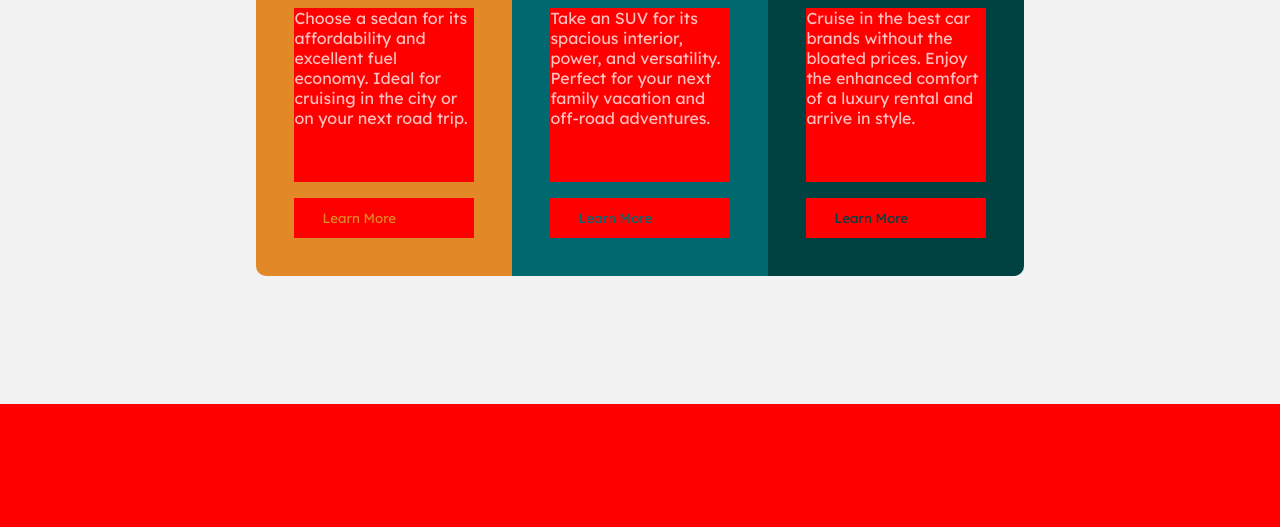
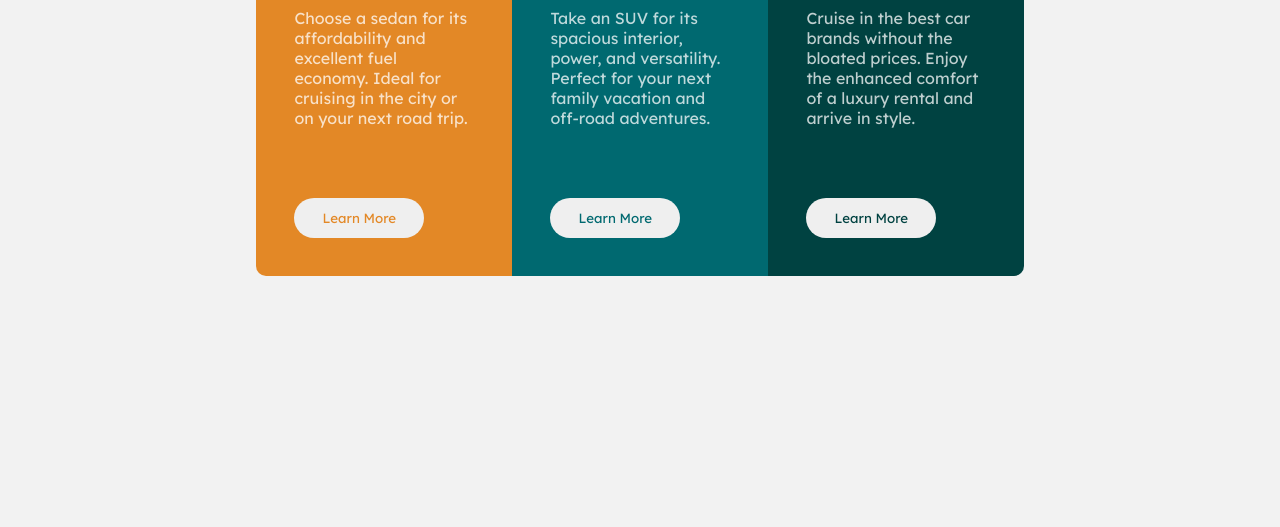
Before and after one commit to leolilo/frontendmentor, a plain HTML site: page 3-column-preview-card-component-main/index.html in a window 1280 px wide. Shown: the part 273-800 px from the top of the page. Drawn offline with Linux system fonts and the light colour scheme.

Commit message:
Update style.css

```diff
--- a/3-column-preview-card-component-main/style.css
+++ b/3-column-preview-card-component-main/style.css
@@ -1,15 +1,14 @@
 @import url('https://fonts.googleapis.com/css2?family=Lexend+Deca&display=swap');
 @import url('https://fonts.googleapis.com/css2?family=Big+Shoulders+Display&display=swap');
 
- *{
-     background-color:red;
-}
 
 body{
     padding:0;
     margin:0;
     overflow: hidden;
     border: black;
+      background-color: hsl(0, 0%, 95%);
+    background-size: 100%;
 
 }
 .wrapper{
@@ -17,9 +16,7 @@ body{
     padding:7% 20% 10% 20%;
     display: grid;
     grid-template-columns: repeat(3,1fr);
-    background-color: hsl(0, 0%, 95%);
-    background-size: 120%;
-    margin: 0;
+
 
 
 }
```
